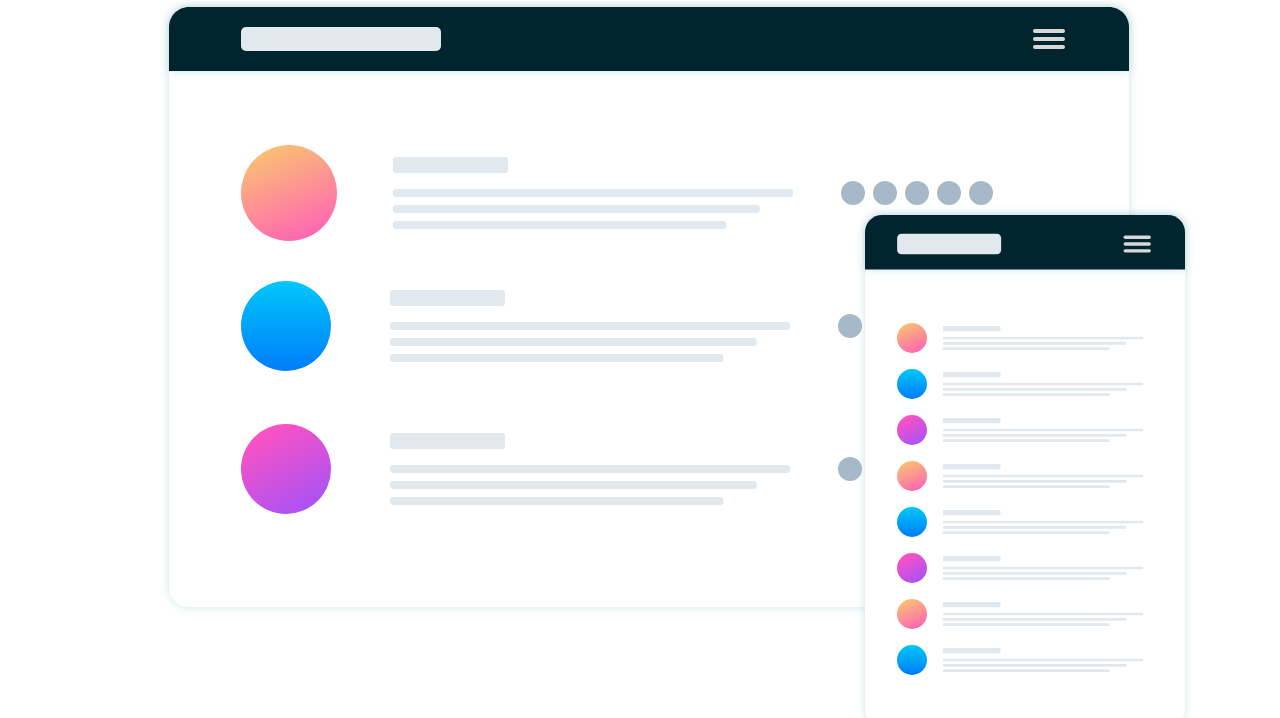
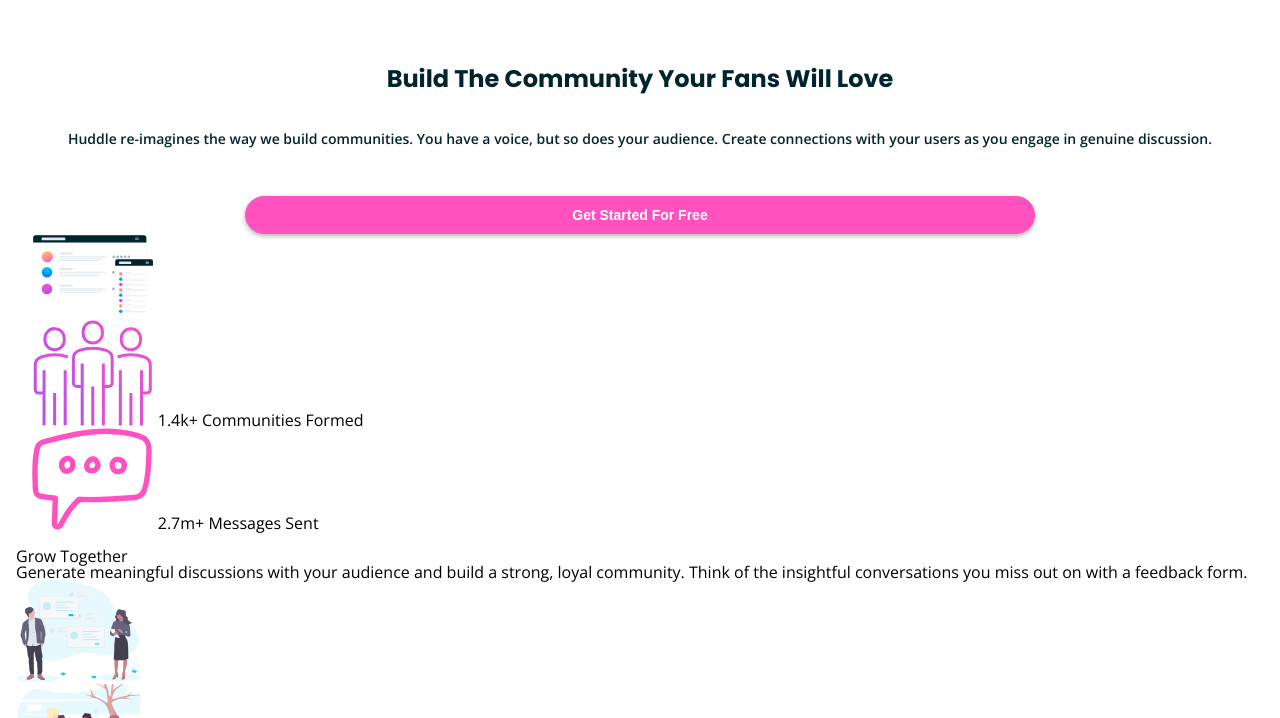
Before and after one commit to Rubendvb/huddle-landing-page-with-curved-sections-master, a plain HTML site: page index.html in a window 1280 px wide. Shown: the part 97-815 px from the top of the page. Drawn offline with nearby package versions, Linux system fonts and the light colour scheme.

Commit message:
Estilizando button da section community

```diff
--- /dev/null
+++ b/assets/css/community/community.css
@@ -0,0 +1,44 @@
+.community {
+  display: flex;
+  flex-direction: column;
+  margin-top: 6rem;
+  padding: 1rem;
+  width: 100%;
+}
+
+.title {
+  color: var(--very-dark-cyan);
+  font-size: 1.5rem;
+  font-family: var(--font-family-heading);
+  font-weight: 700;
+  line-height: 1.5;
+  margin-bottom: 2rem;
+  text-align: center;
+}
+
+.paragraph {
+  color: var(--very-dark-cyan);
+  font-size: 0.875rem;
+  font-weight: 600;
+  line-height: 1.4;
+  margin-bottom: 3rem;
+  text-align: center;
+}
+
+.btn-start {
+  align-self: center;
+  width: 65%;
+  background-color: var(--pink);
+  border: 1px solid var(--pink);
+  border-radius: 1rem;
+  color: #fff;
+  font-size: 0.875rem;
+  font-weight: 600;
+  padding: 0.6rem 0;
+  border-radius: 60px;
+  box-shadow: 0px 2px 5px rgba(0, 0, 0, 0.3);
+}
+
+img {
+  width: 10%;
+}
--- a/index.html
+++ b/index.html
@@ -17,6 +17,7 @@
     <link rel="stylesheet" href="assets/css/base/reset.css" />
     <link rel="stylesheet" href="assets/css/base/index.css" />
     <link rel="stylesheet" href="assets/css/header/header.css" />
+    <link rel="stylesheet" href="assets/css/community/community.css" />
     <link rel="stylesheet" href="assets/css/footer/footer.css" />
 
     <script
@@ -29,15 +30,16 @@
       <img class="header__img" src="assets/images/logo.svg" alt="" />
       <button class="header__btn">Try It free</button>
     </header>
+
     <section class="community">
-      <h1>Build The Community Your Fans Will Love</h1>
-      <p>
+      <h1 class="title">Build The Community Your Fans Will Love</h1>
+      <p class="paragraph">
         Huddle re-imagines the way we build communities. You have a voice, but
         so does your audience. Create connections with your users as you engage
         in genuine discussion.
       </p>
 
-      <button>Get Started For Free</button>
+      <button class="btn-start">Get Started For Free</button>
 
       <img src="assets/images/screen-mockups.svg" alt="" />
 
```
Also changed, not shown: 2 other files.
